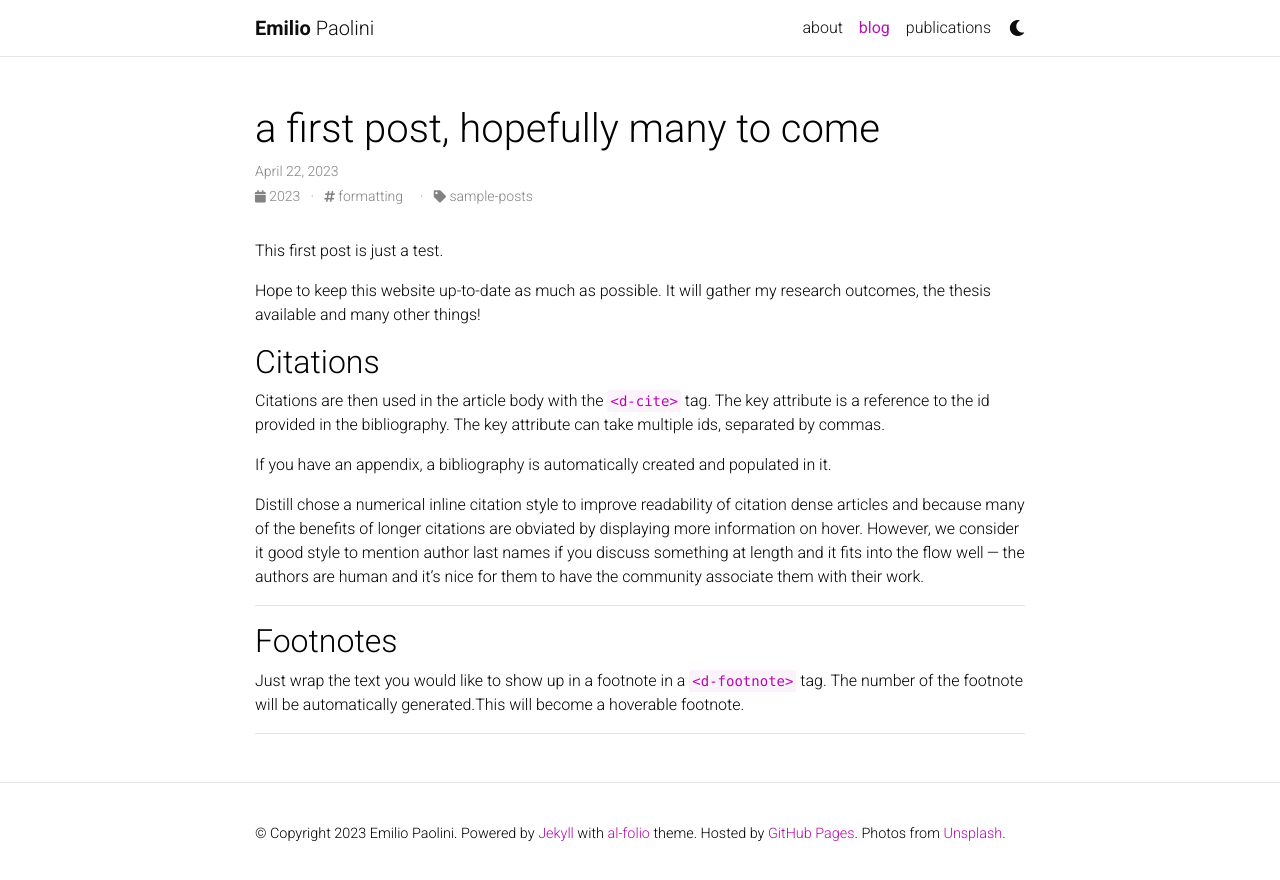
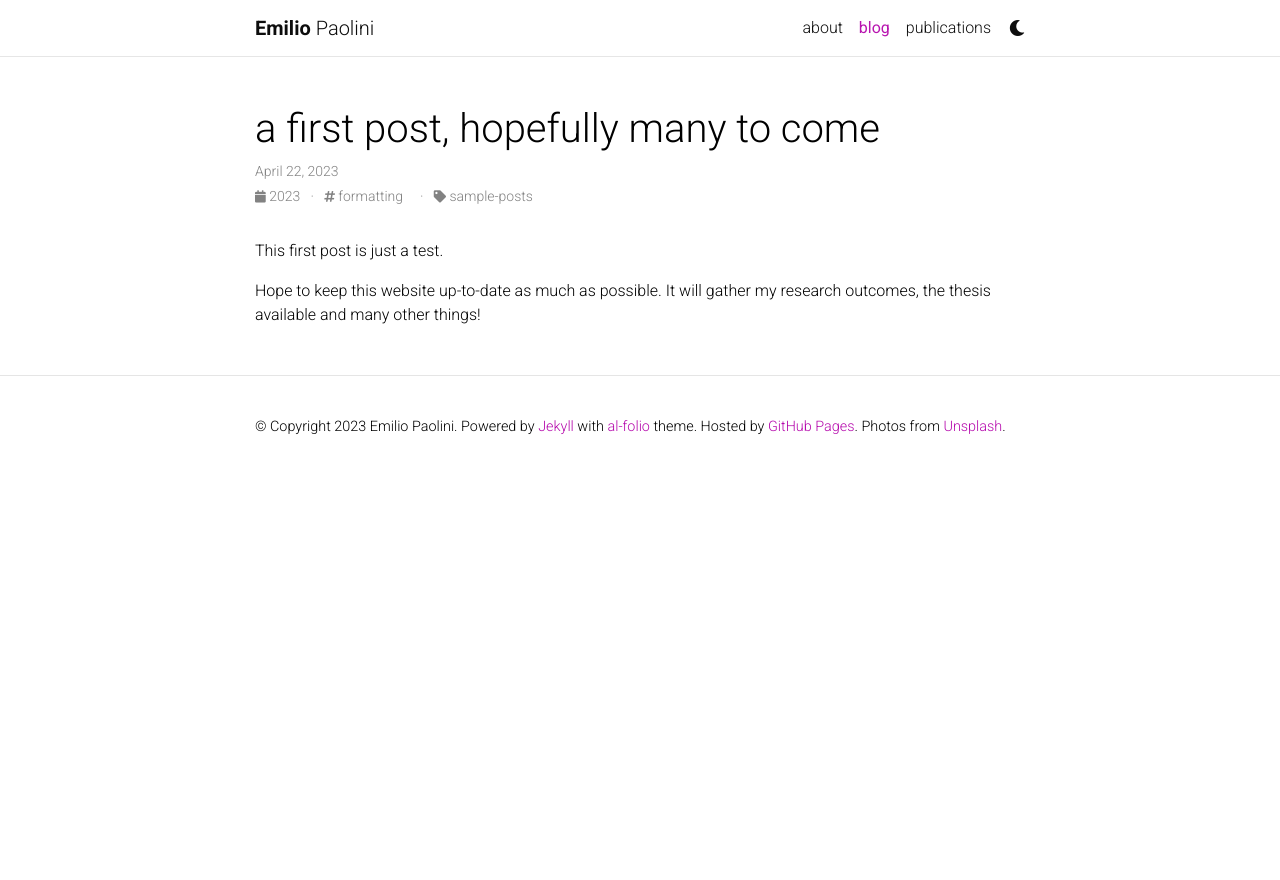
Before and after one commit to emiliopaolini/emiliopaolini.github.io, a Jekyll site: the page built from _posts/2023-04-22-first-post.md, in a window 1280 px wide. Shown: the top 880 px of the page. Built offline with Jekyll 4.4.1, drawn with Linux system fonts in a browser that asks for light colours; comment, search, counter and statistics services are not loaded; a style sheet for code colours, icons or effects is not loaded.

```diff
--- a/_posts/2023-04-22-first-post.md
+++ b/_posts/2023-04-22-first-post.md
@@ -9,23 +9,3 @@
 This first post is just a test.
 
 Hope to keep this website up-to-date as much as possible. It will gather my research outcomes, the thesis available and many other things!
-
-## Citations
-
-Citations are then used in the article body with the `<d-cite>` tag.
-The key attribute is a reference to the id provided in the bibliography.
-The key attribute can take multiple ids, separated by commas.
-
-If you have an appendix, a bibliography is automatically created and populated in it.
-
-Distill chose a numerical inline citation style to improve readability of citation dense articles and because many of the benefits of longer citations are obviated by displaying more information on hover.
-However, we consider it good style to mention author last names if you discuss something at length and it fits into the flow well — the authors are human and it’s nice for them to have the community associate them with their work.
-
-***
-
-## Footnotes
-
-Just wrap the text you would like to show up in a footnote in a `<d-footnote>` tag.
-The number of the footnote will be automatically generated.<d-footnote>This will become a hoverable footnote.</d-footnote>
-
-***
```
Also changed, not shown: _news/2023-04-22-first-news.md (added, +8 -0 lines), news_not_used/announcement_1.md (renamed from _news/announcement_1.md), news_not_used/announcement_2.md (renamed from _news/announcement_2.md), news_not_used/announcement_3.md (renamed from _news/announcement_3.md).
